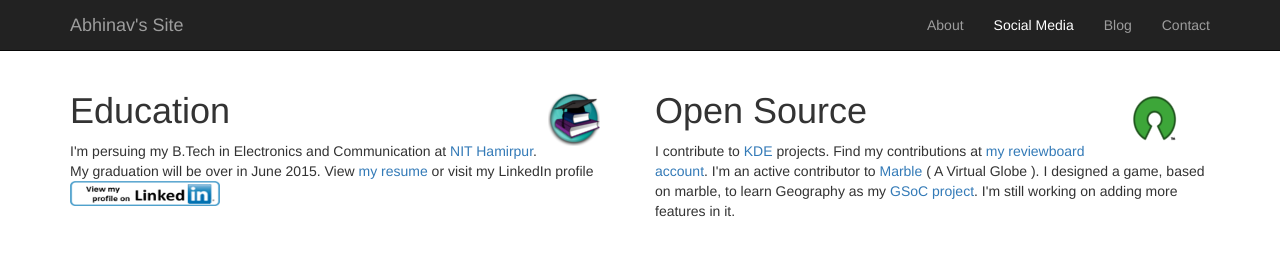
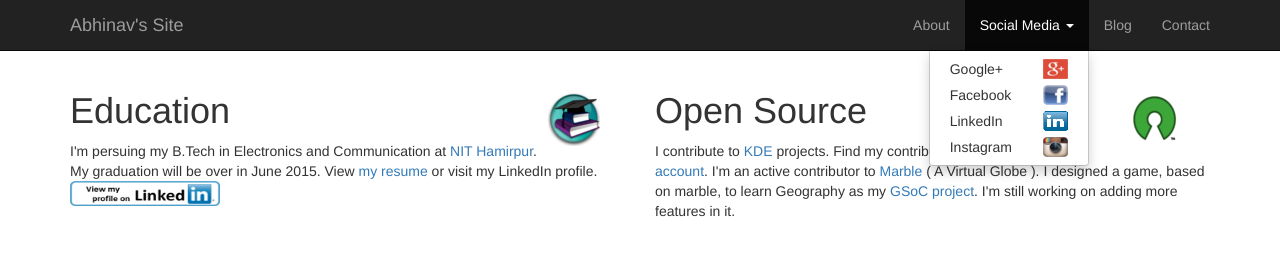
Before and after one commit to abhgangwar/abhgangwar.github.io, a plain HTML site: page index.html in a window 1280 px wide. Both pictures are taken after a click on the link "Social Media". Drawn offline with Linux system fonts and the light colour scheme.

Commit message:
Implemented the social media dropdown

```diff
--- a/index.html
+++ b/index.html
@@ -33,7 +33,19 @@
             <div class="navbar-collapse collapse">
                 <ul class="nav navbar-nav navbar-right">
                     <li><a href="#">About</a></li>
-                    <li><a href="#">Social Media</a></li>
+                    <li class="dropdown">
+                        <a href="#" class="dropdown-toggle" data-toggle="dropdown"> Social Media <b class="caret"></b></a>
+                        <ul class="dropdown-menu">
+                            <li><a href="https://plus.google.com/+AbhinavGangwar93/" target="_blank">Google+
+                                <img class="pull-right" src="images/google_plus_logo.png" width="25" height="20"></a></li>
+                            <li><a href="https://www.facebook.com/abhgang" target="_blank">Facebook
+                                <img class="pull-right" src="images/fb.png" width="25" height="20"></a></li>
+                            <li><a href="https://in.linkedin.com/in/abhgangwar/" target="_blank">LinkedIn
+                                <img class="pull-right" src="images/linkedIn_logo.png" width="25" height="20"></a></li>
+                            <li><a href="http://instagram.com/abhgangwar" target="_blank">Instagram
+                                <img class="pull-right" src="images/instagram_logo.png" width="25" height="20"></a></li>
+                        </ul>
+                    </li>
                     <li><a href="http://blog.warmgaze.com">Blog</a></li>
                     <li><a href="#">Contact</a></li>
                 </ul>
@@ -45,7 +57,7 @@
         <div class="row">
             <div class="col-md-6">
                 <h1>Education<img class="pull-right" src="images/education_logo.png" style="margin-right:25px;" height="55" width="52"> </h1>
-                <p>I'm persuing my B.Tech in Electronics and Communication at <a href="http://www.nith.ac.in" target="_blank">NIT Hamirpur</a>. My graduation will be over in June 2015. View <a href="data/resume_abhinav.pdf" target="_blank">my resume </a> or visit my LinkedIn profile <a href="https://in.linkedin.com/in/abhgangwar/" target="_blank">
+                <p>I'm persuing my B.Tech in Electronics and Communication at <a href="http://www.nith.ac.in" target="_blank">NIT Hamirpur</a>. My graduation will be over in June 2015. View <a href="data/resume_abhinav.pdf" target="_blank">my resume </a> or visit my LinkedIn profile. <a href="https://in.linkedin.com/in/abhgangwar/" target="_blank">
                 <img src="images/linkedIn_created_logo.png" width="150" height="25" border="8" alt="LinkedIn profile of Abhinav Gangwar"></a></p>
             </div>
 
```
Also changed, not shown: images/fb.png (added), images/google_plus_logo.png (added), images/instagram_logo.png (added), images/linkedIn_logo.png (added).
